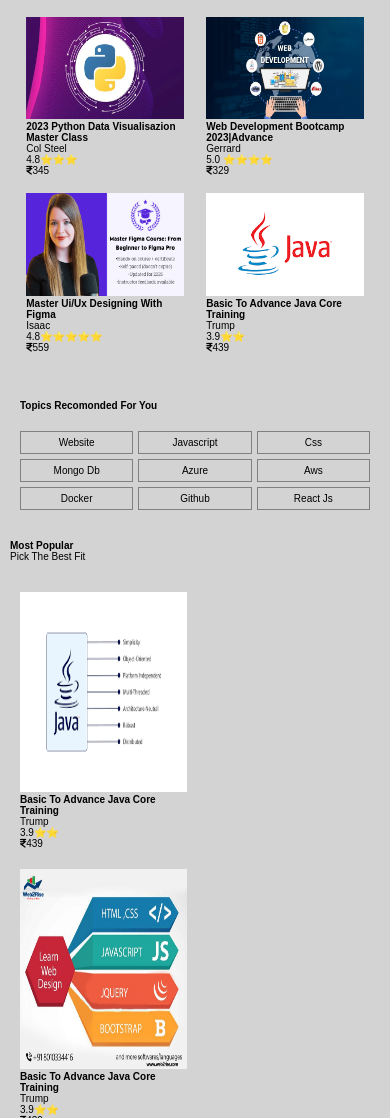
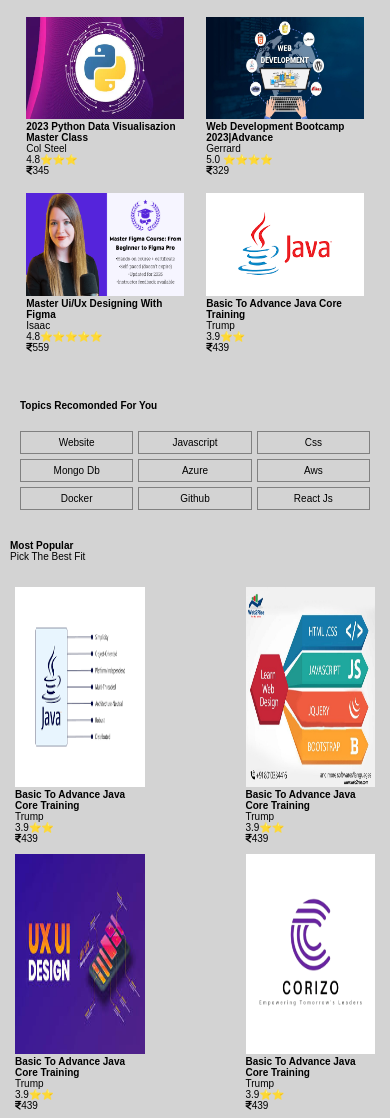
Before and after one commit to Simple-RIFA-hub/Udemy-clone, a plain HTML site: page index.html in a window 390 px wide. Shown: the part 117-1235 px from the top of the page. Drawn offline with Linux system fonts and the light colour scheme; a web font is replaced by a local one.

Commit message:
change res

```diff
--- a/style.css
+++ b/style.css
@@ -196,7 +196,7 @@
 
 .section-five__popular--crd {
     flex-basis: 20%;
-    margin: 10px;
+    margin: 5px;
 }
 
 .section-five__popular--crd img {
@@ -294,7 +294,8 @@
     }
 
     .section-five__popular--crd {
-        flex-basis: 45%;
+        flex-basis: 35%;
+
     }
     .section-two,.section-one_search,.section-one_icon{
         display: none;
```
